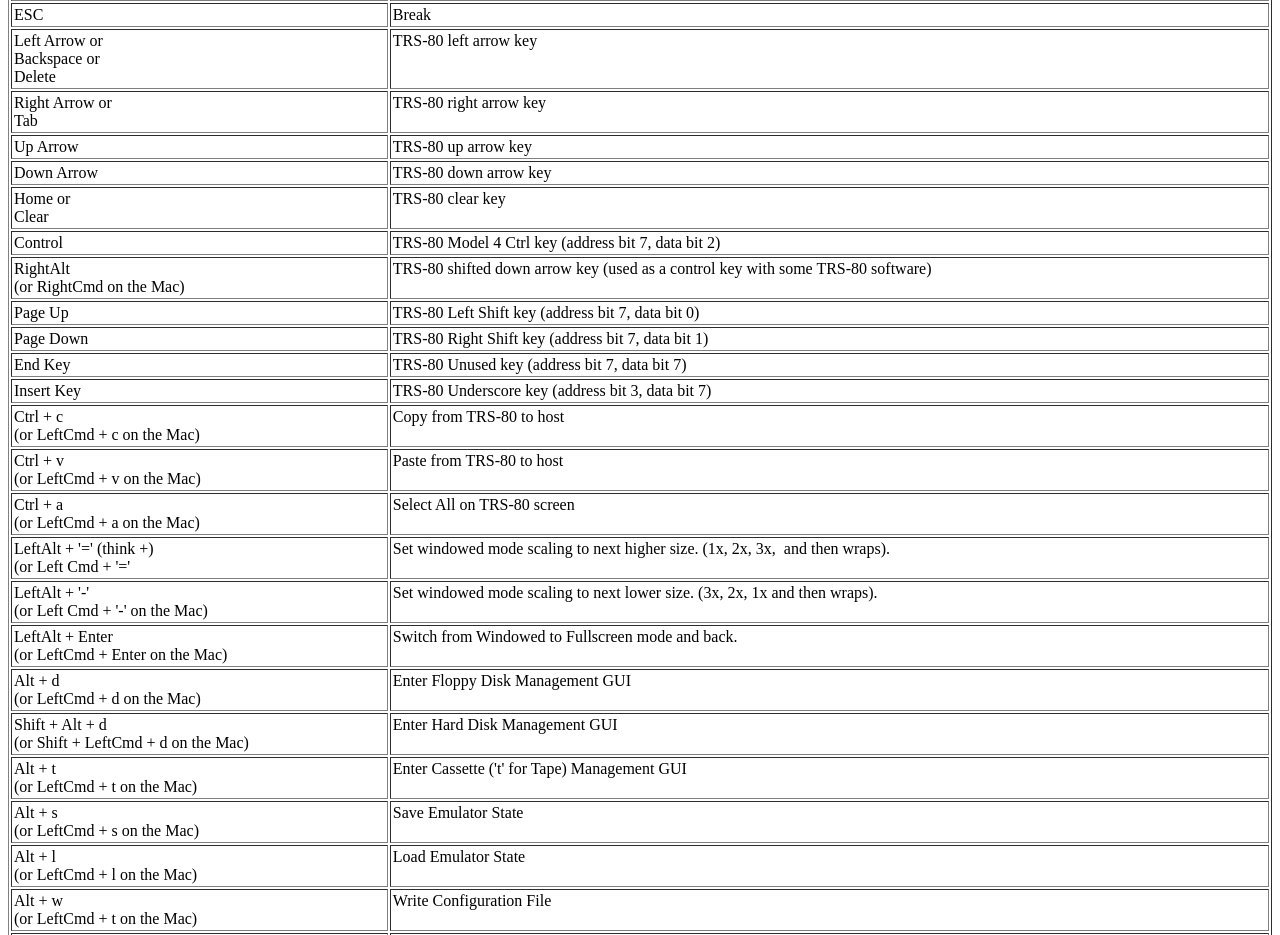
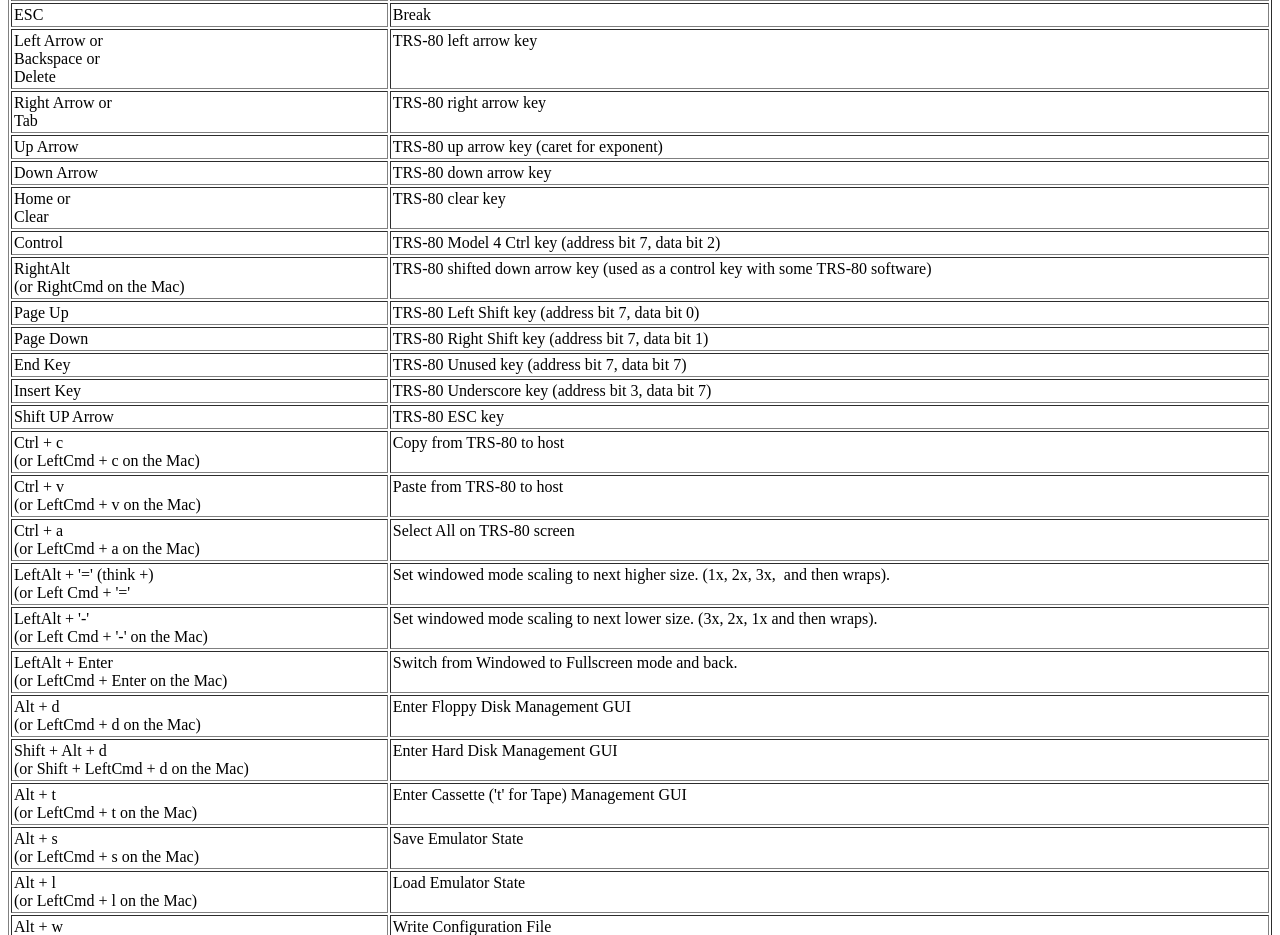
Before and after one commit to RetroPie/sdltrs, a plain HTML site: page docs/Features.html in a window 1280 px wide. Shown: the part 1400-2335 px from the top of the page. Drawn offline with Linux system fonts and the light colour scheme.

Commit message:
Misc Key doc changes.

```diff
--- a/docs/Features.html
+++ b/docs/Features.html
@@ -226,7 +226,7 @@ Tab<br>
     <tr>
       <td style="vertical-align: top;">Up Arrow<br>
       </td>
-      <td style="vertical-align: top;">TRS-80 up arrow key<br>
+      <td style="vertical-align: top;">TRS-80 up arrow key (caret for exponent)<br>
       </td>
     </tr>
     <tr>
@@ -274,6 +274,11 @@ some TRS-80 software)</td>
       <td style="vertical-align: top;">Insert Key<br>
       </td>
       <td style="vertical-align: top;">TRS-80 Underscore key (address bit 3, data bit 7)</td>
+    </tr>
+    <tr>
+      <td style="vertical-align: top;">Shift UP Arrow<br>
+      </td>
+      <td style="vertical-align: top;">TRS-80 ESC key</td>
     </tr>
     <tr>
       <td style="vertical-align: top;">Ctrl + c<br>
```
